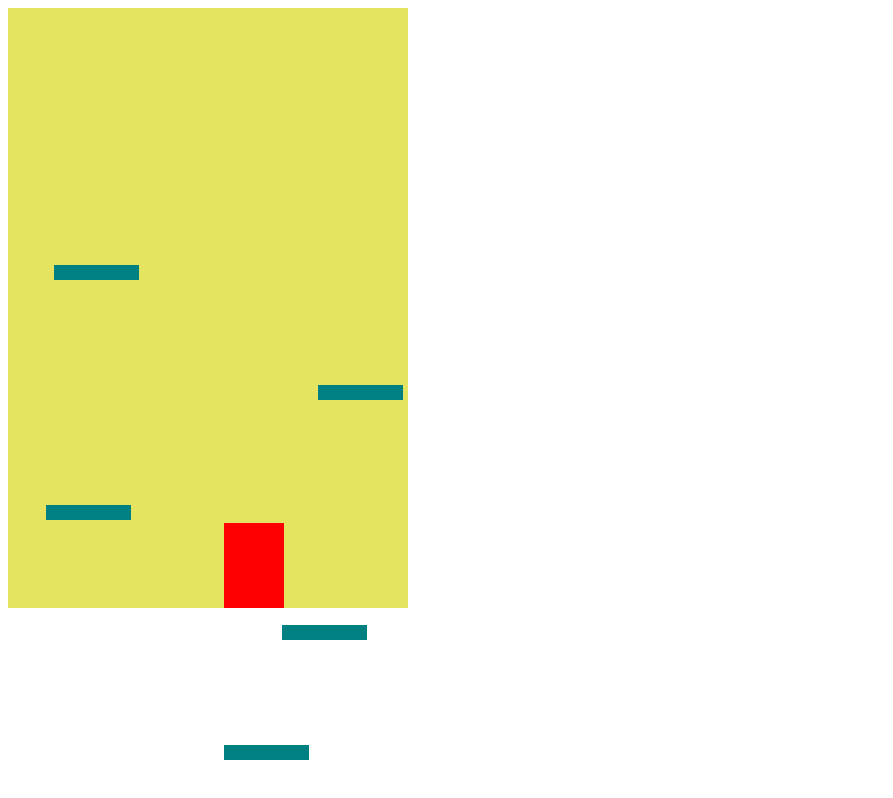
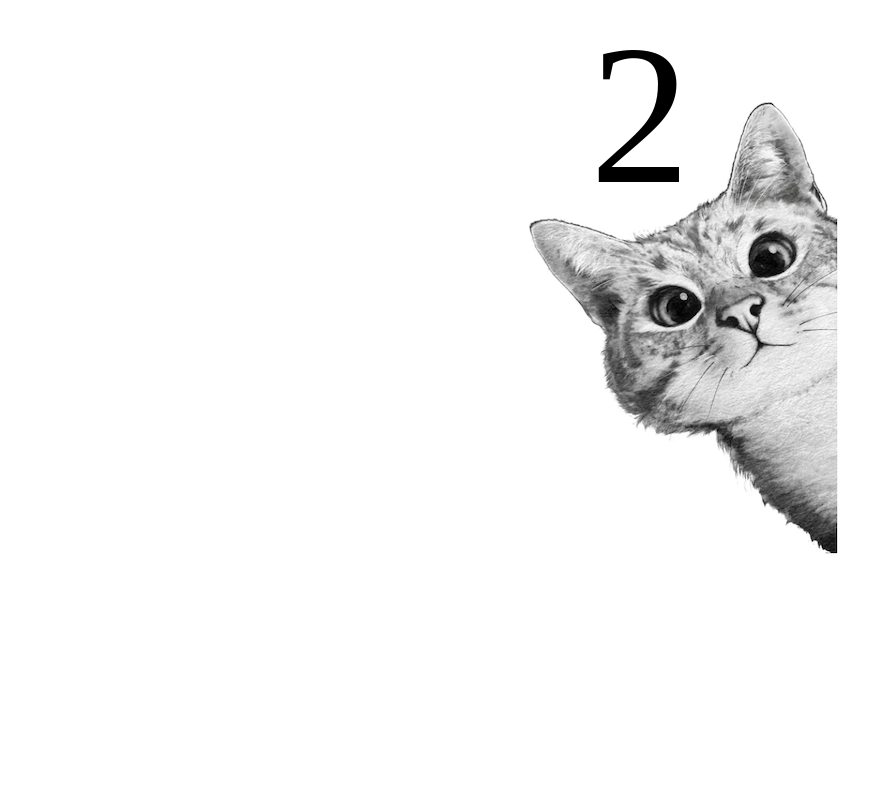
Before and after one commit to MikaelaAnd/DoodleJump, a plain HTML site: page index.html in a window 1280 px wide. Shown: the whole page, without its empty margins (0-893 px from the left). Drawn offline with Linux system fonts and the light colour scheme.

Commit message:
finishing touches and small styling

```diff
--- a/app.js
+++ b/app.js
@@ -14,6 +14,7 @@ document.addEventListener('DOMContentLoaded', () => {
     let isGoingRight = false;
     let leftTimerId;
     let rightTimerId;
+    let score = 0;
 
     function createDoodler() {
         grid.appendChild(doodler);
@@ -55,6 +56,16 @@ document.addEventListener('DOMContentLoaded', () => {
                 platform.bottom -= 4;
                 let visual = platform.visual;
                 visual.style.bottom = platform.bottom + 'px';
+
+                if (platform.bottom < 10) {
+                    let firstPlatform = platforms[0].visual;
+                    firstPlatform.classList.remove('platform');
+                    platforms.shift();
+                    score ++;
+                    console.log(platforms, score);
+                    let newPlatform = new Platform(600);
+                    platforms.push(newPlatform);
+                }
             });
         }
     }
@@ -99,8 +110,14 @@ document.addEventListener('DOMContentLoaded', () => {
     function gameOver() {
         console.log('game over');
         isGameOver = true;
+        while (grid.firstChild) {
+            grid.removeChild(grid.firstChild);
+        }
+        grid.innerHTML = score;
         clearInterval(upTimerId);
-        clearInterval(downTimerId)
+        clearInterval(downTimerId);
+        clearInterval(leftTimerId);
+        clearInterval(rightTimerId);
     }
 
     function control(e) {
@@ -125,7 +142,7 @@ document.addEventListener('DOMContentLoaded', () => {
                 doodler.style.left = doodlerLeftSpace + 'px';
             } else moveRight();
 
-        }, 30)
+        }, 20)
     }
 
     function moveRight() {
@@ -139,7 +156,7 @@ document.addEventListener('DOMContentLoaded', () => {
                 doodlerLeftSpace += 5;
                 doodler.style.left = doodlerLeftSpace + 'px';
             } else moveLeft();
-        }, 30)
+        }, 20)
     }
 
     function moveStraight() {
--- a/style.css
+++ b/style.css
@@ -1,22 +1,31 @@
-
+body {
+    margin: 0;
+    display: flex;
+    justify-content: center;
+}
 
 .grid {
     width: 400px;
     height: 600px;
-    background-color: rgb(228, 228, 97);
+    background-image: url('./images/background.png');
     position: relative;
+    font-size: 200px;
+    text-align: center;
+    color: black;
 }
 
 .doodler {
     width: 60px;
-    height: 85px;
-    background-color: red;
+    height: 69px;
+    background-image: url('./images/doodler.png');
+    background-repeat: no-repeat;
     position: absolute;
 }
 
 .platform {
     width: 85px;
     height: 15px;
-    background-color: teal;
+    background-color: rgb(31, 84, 110);
+    border-radius: 30rem;
     position: absolute;
 }
```
Also changed, not shown: images/background.png (added), images/doodler.png (added), 2 other files.
